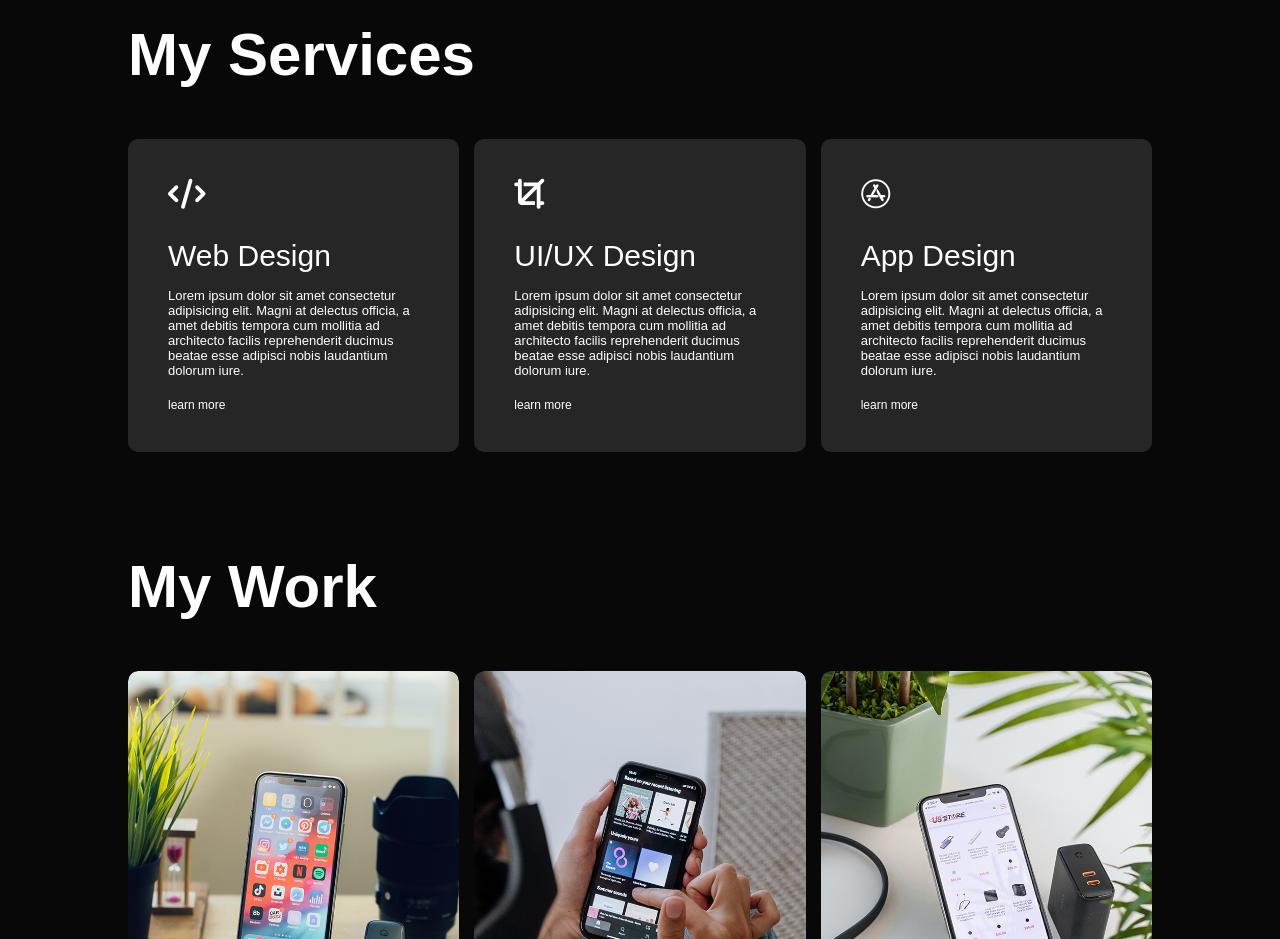
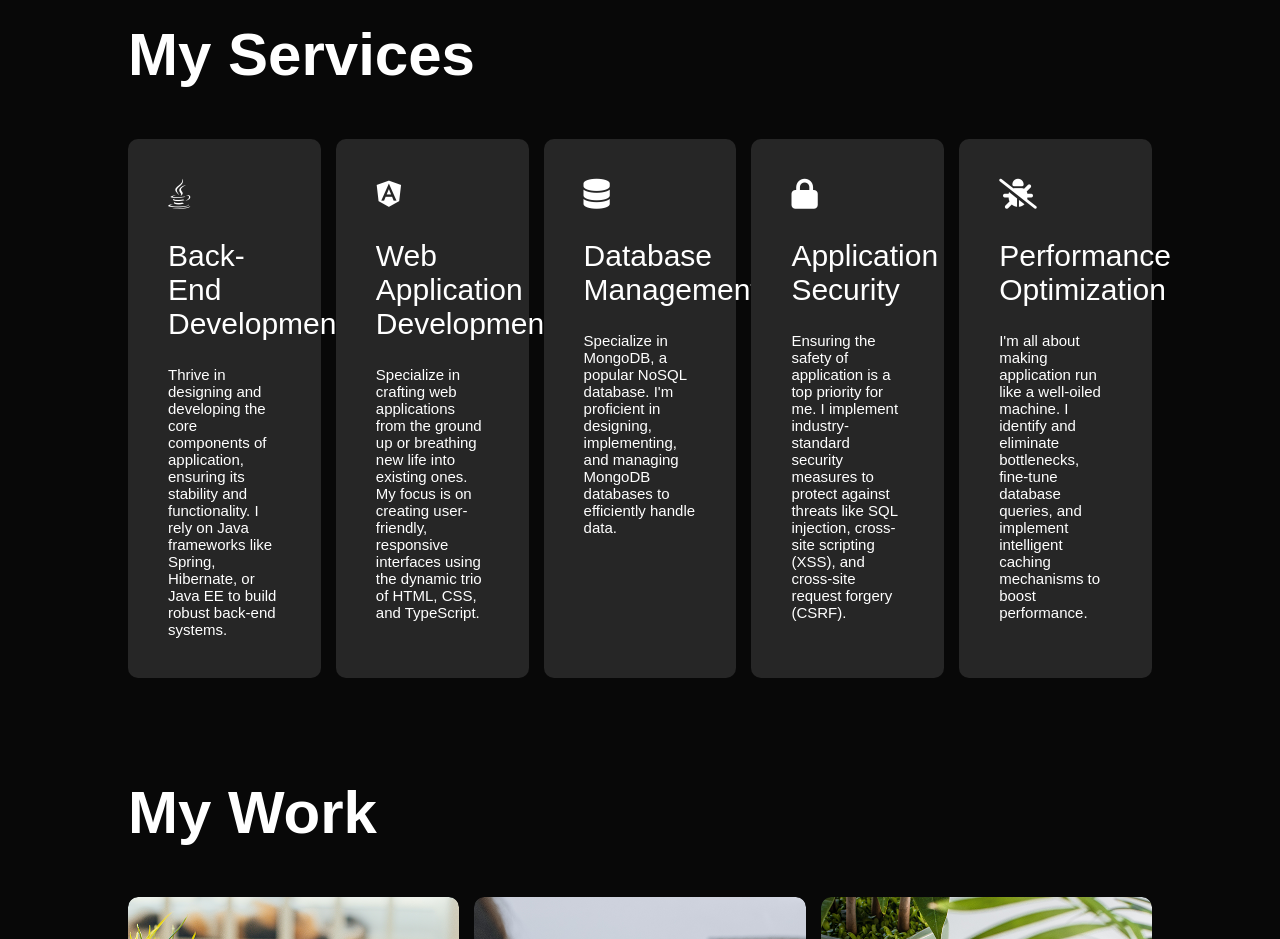
Before and after one commit to Rsharma0374/RahulPortfolio, a plain HTML site: page index.html in a window 1280 px wide. Shown: the part 1540-2479 px from the top of the page. Drawn offline with Linux system fonts and the light colour scheme.

Commit message:
My services update

```diff
--- a/index.html
+++ b/index.html
@@ -109,28 +109,35 @@
             <h1 class="sub-title">My Services</h1>
             <div class="services-list">
                 <div>
-                    <i class="fa-solid fa-code"></i>
-                    <h2>Web Design</h2>
-                    <p>Lorem ipsum dolor sit amet consectetur adipisicing elit. Magni at delectus officia, a amet
-                        debitis tempora cum mollitia ad architecto facilis reprehenderit ducimus beatae esse adipisci
-                        nobis laudantium dolorum iure.</p>
-                    <a href="">learn more</a>
+                    <i class="fa-brands fa-java"></i>
+                    <h2>Back-End Development</h2>
+                    <p>Thrive in designing and developing the core components of application,
+                        ensuring its stability and functionality. I rely on Java frameworks like Spring,
+                        Hibernate, or Java EE to build robust back-end systems.</p>
                 </div>
                 <div>
-                    <i class="fa-solid fa-crop"></i>
-                    <h2>UI/UX Design</h2>
-                    <p>Lorem ipsum dolor sit amet consectetur adipisicing elit. Magni at delectus officia, a amet
-                        debitis tempora cum mollitia ad architecto facilis reprehenderit ducimus beatae esse adipisci
-                        nobis laudantium dolorum iure.</p>
-                    <a href="">learn more</a>
+                    <i class="fa-brands fa-angular"></i>
+                    <h2>Web Application Development</h2>
+                    <p>Specialize in crafting web applications from the ground up or breathing new life into existing ones.
+                        My focus is on creating user-friendly, responsive interfaces using the dynamic trio of HTML, CSS, and TypeScript.</p>
                 </div>
                 <div>
-                    <i class="fa-brands fa-app-store"></i>
-                    <h2>App Design</h2>
-                    <p>Lorem ipsum dolor sit amet consectetur adipisicing elit. Magni at delectus officia, a amet
-                        debitis tempora cum mollitia ad architecto facilis reprehenderit ducimus beatae esse adipisci
-                        nobis laudantium dolorum iure.</p>
-                    <a href="">learn more</a>
+                    <i class="fa-solid fa-database"></i>
+                    <h2>Database Management</h2>
+                    <p>Specialize in MongoDB, a popular NoSQL database. I'm proficient in designing, implementing,
+                        and managing MongoDB databases to efficiently handle data.</p>
+                </div>
+                <div>
+                    <i class="fa-solid fa-lock"></i>
+                    <h2>Application Security</h2>
+                    <p>Ensuring the safety of application is a top priority for me. I implement industry-standard security
+                        measures to protect against threats like SQL injection, cross-site scripting (XSS), and cross-site request forgery (CSRF).</p>
+                </div>
+                <div>
+                    <i class="fa-solid fa-bug-slash"></i>
+                    <h2>Performance Optimization</h2>
+                    <p>I'm all about making application run like a well-oiled machine. I identify and eliminate bottlenecks,
+                        fine-tune database queries, and implement intelligent caching mechanisms to boost performance.</p>
                 </div>
             </div>
 
--- a/style.css
+++ b/style.css
@@ -192,11 +192,11 @@ nav ul li a:hover::after {
   margin-bottom: 15px;
 }
 
-.services-list div a {
+.services-list div p {
   text-decoration: none;
   color: white;
-  font-size: 12px;
-  margin-top: 20px;
+  font-size: 15px;
+  margin-top: 10px;
   display: inline-block;
 }
 
@@ -383,7 +383,7 @@ nav .fa-solid {
 }
 
 
-@media only screen and (max-width: 600px) {
+@media only screen and (max-width: 800px) {
   #header {
     background-image: url(./images/phoneBackground.png);
   }
```
